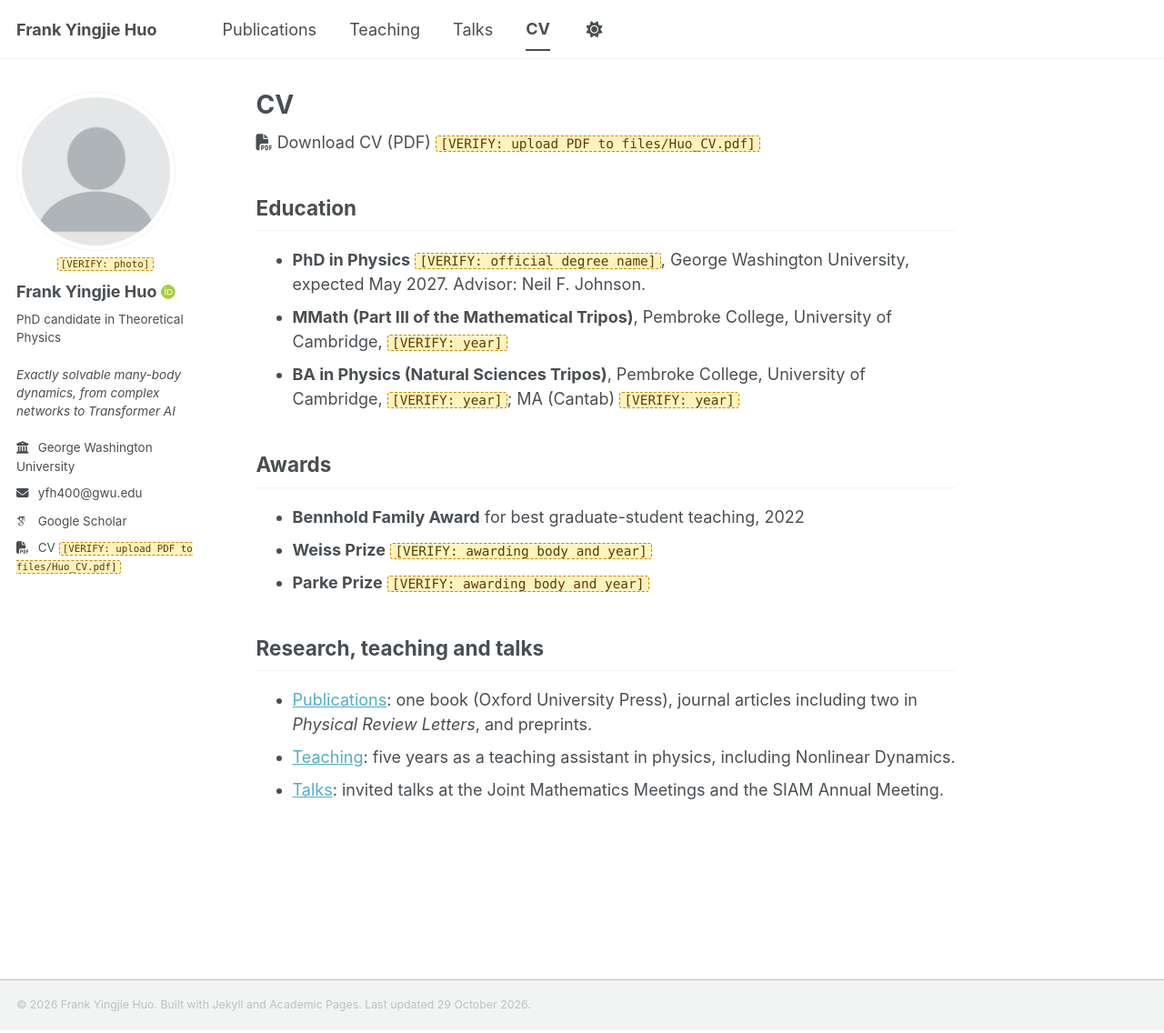
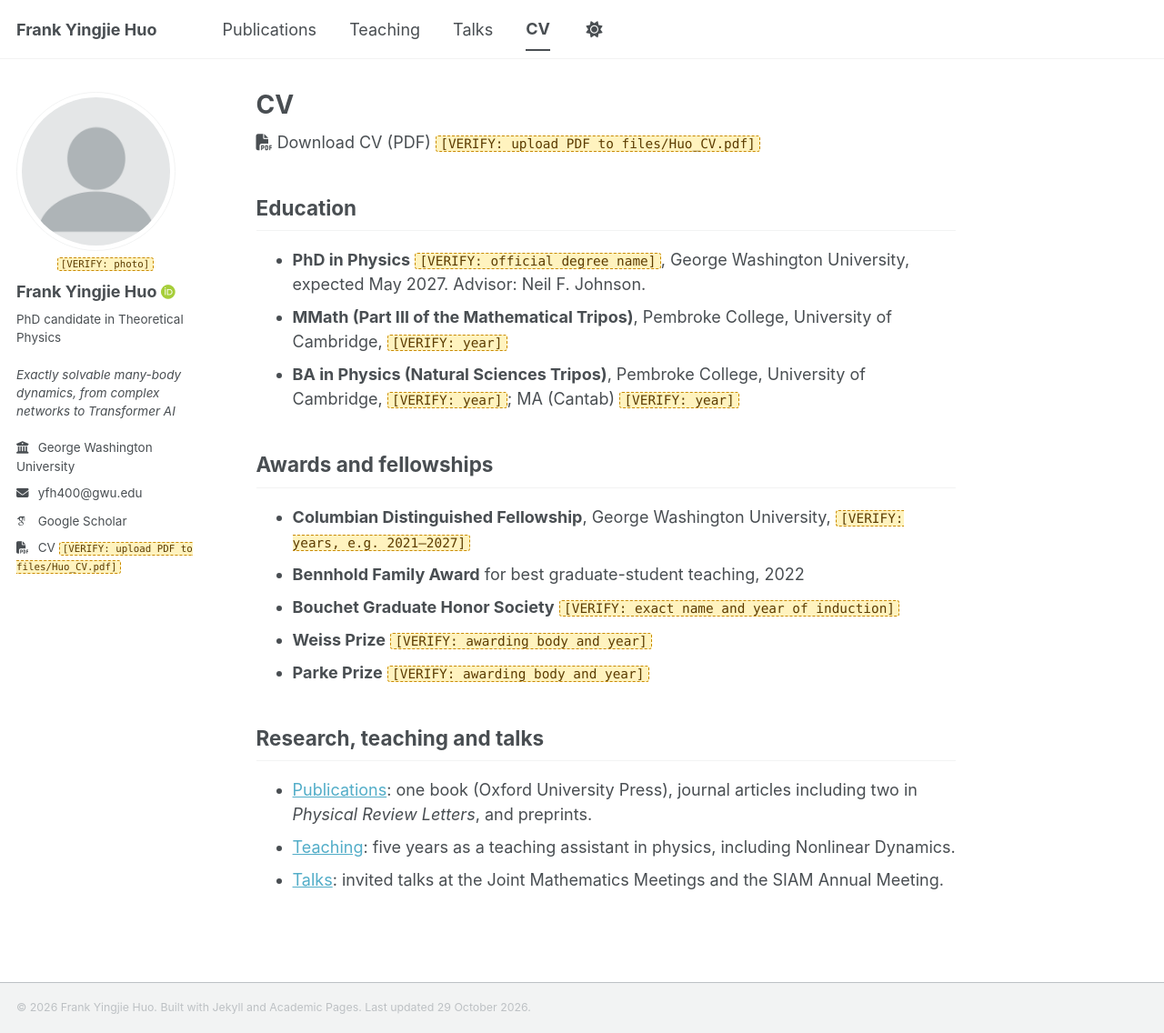
Before and after one commit to FrankHuo-217/huo.github.io, a Jekyll site: the page built from _pages/cv.md, in a window 1280 px wide and 1136 px high. Shown: the whole window at 91% size. Built offline with Jekyll 4.4.1, drawn with Linux system fonts in a browser that asks for light colours; some web fonts are replaced; a script bundle is joined from its source files by our own code.

Commit message:
Add the Columbian Distinguished Fellowship and Bouchet honour society
Mention the fellowship in the opening sentence of the home page. Rename
the CV page section to "Awards and fellowships" and list the
fellowship and the Bouchet honour society there, with placeholders for
years and the exact society name.

Co-Authored-By: Claude Opus 5.5 <noreply@anthropic.com>
Claude-Session: https://claude.ai/code/session_01EX1ohUgYjPPjqdCJmoT8XW

```diff
--- a/_pages/cv.md
+++ b/_pages/cv.md
@@ -14,9 +14,11 @@ redirect_from:
 - **MMath (Part III of the Mathematical Tripos)**, Pembroke College, University of Cambridge, {% include verify.html note="year" %}
 - **BA in Physics (Natural Sciences Tripos)**, Pembroke College, University of Cambridge, {% include verify.html note="year" %}; MA (Cantab) {% include verify.html note="year" %}
 
-## Awards
+## Awards and fellowships
 
+- **Columbian Distinguished Fellowship**, George Washington University, {% include verify.html note="years, e.g. 2021–2027" %}
 - **Bennhold Family Award** for best graduate-student teaching, 2022
+- **Bouchet Graduate Honor Society** {% include verify.html note="exact name and year of induction" %}
 - **Weiss Prize** {% include verify.html note="awarding body and year" %}
 - **Parke Prize** {% include verify.html note="awarding body and year" %}
 
```
Also changed, not shown: README.md (+1 -1 lines), _pages/about.md (+1 -1 lines).
